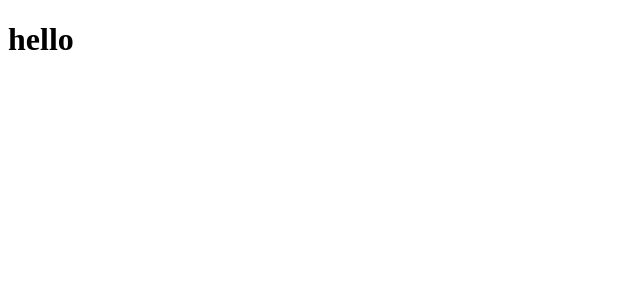
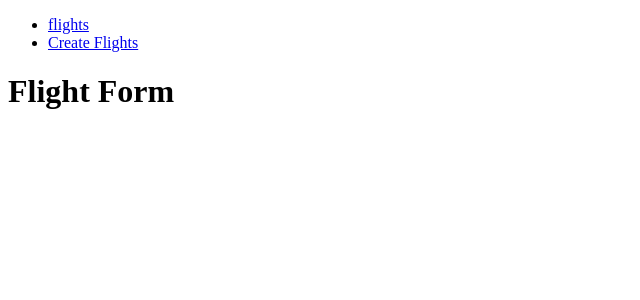
Before and after one commit to chochinlu/code-test-redux, a React (Create React App) app: page /flight_form in a window 1280 px wide. Shown: the top 300 px of the page, without its empty margins (0-640 px from the left). Built offline with nearby package versions, Linux system fonts and the light colour scheme.

Commit message:
Add basic routes.

```diff
--- a/src/components/App.js
+++ b/src/components/App.js
@@ -1,10 +1,29 @@
 import React, { Component } from 'react';
+import { Route, Link, Switch } from 'react-router-dom';
+import Flight from './Flight';
+import FlightForm from './FlightForm';
+import NotMatch from './NotMatch';
 
 class App extends Component {
   render() {
     return (
       <div>
-        <h1>hello</h1>
+        <nav>
+          <ul>
+            <li>
+              <Link to="/">flights</Link>
+            </li>
+            <li>
+              <Link to="/flight_form">Create Flights</Link>
+            </li>
+          </ul>
+        </nav>
+        <Switch>
+          <Route path="/" exact component={Flight} />
+          <Route path="/flight" exact component={Flight} />
+          <Route path="/flight_form" component={() => <FlightForm />} />
+          <Route component={NotMatch} />
+        </Switch>
       </div>
     );
   }
--- /dev/null
+++ b/src/components/Flight.js
@@ -0,0 +1,9 @@
+import React from 'react';
+
+export default function Flight() {
+  return (
+    <div>
+      <h1>Flight</h1>
+    </div>
+  );
+}
--- /dev/null
+++ b/src/components/FlightForm.js
@@ -0,0 +1,9 @@
+import React from 'react';
+
+export default function FlightForm() {
+  return (
+    <div>
+      <h1>Flight Form</h1>
+    </div>
+  );
+}
--- /dev/null
+++ b/src/components/NotMatch.js
@@ -0,0 +1,9 @@
+import React from 'react';
+
+export default function NotMatch() {
+  return (
+    <div>
+      <h1>404 not found</h1>
+    </div>
+  );
+}
--- /dev/null
+++ b/src/components/Router.js
@@ -0,0 +1,12 @@
+import React from 'react';
+import { BrowserRouter } from 'react-router-dom';
+
+import App from './App';
+
+export default function Router() {
+  return (
+    <BrowserRouter>
+      <App />
+    </BrowserRouter>
+  );
+}
--- a/src/index.js
+++ b/src/index.js
@@ -1,9 +1,10 @@
 import React from 'react';
 import ReactDOM from 'react-dom';
-import App from './components/App';
+import Router from './components/Router';
+
 import * as serviceWorker from './serviceWorker';
 
-ReactDOM.render(<App />, document.getElementById('root'));
+ReactDOM.render(<Router />, document.getElementById('root'));
 
 // If you want your app to work offline and load faster, you can change
 // unregister() to register() below. Note this comes with some pitfalls.
```
